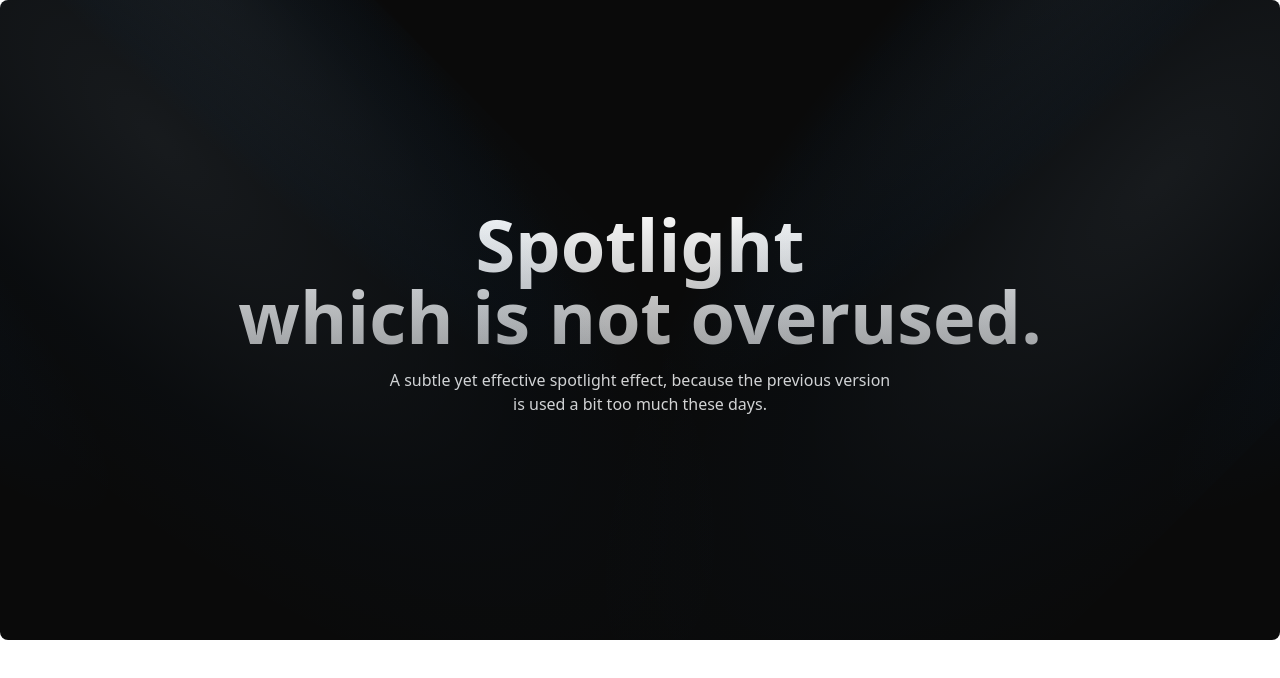
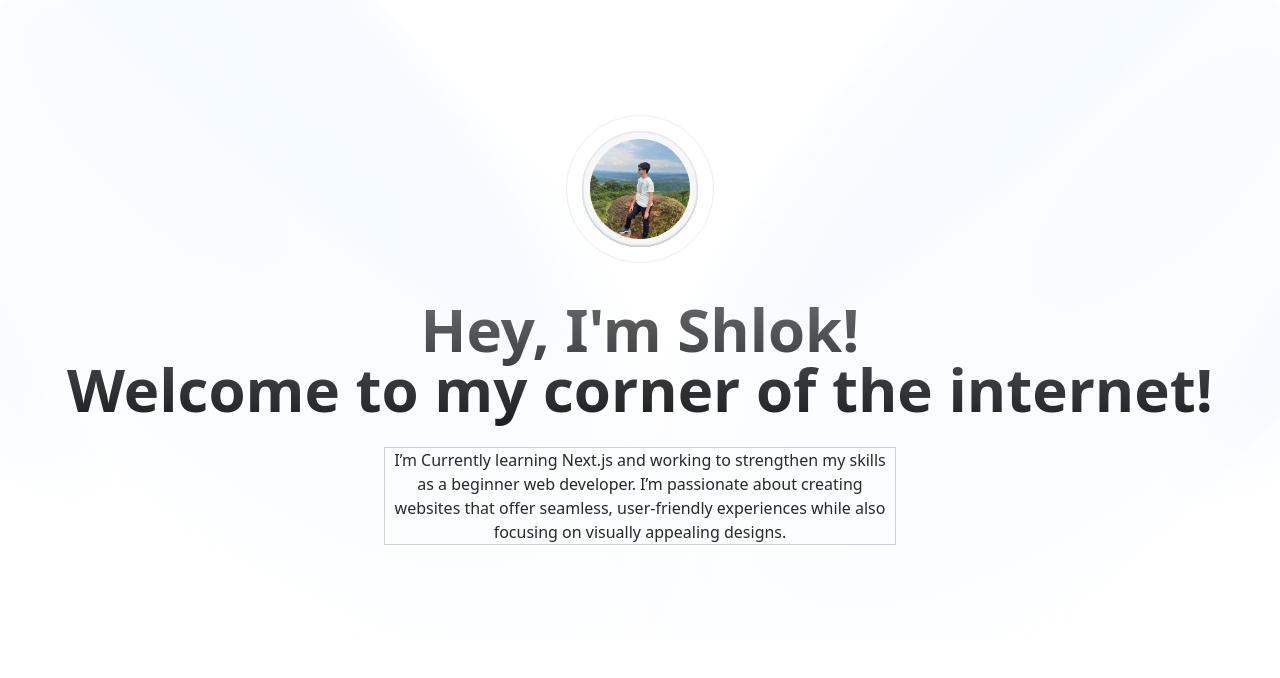
Before and after one commit to ShlokYatin/sentry, a Next.js app: page / in a window 1280 px wide. Shown: the top 678 px of the page. Built offline with nearby package versions, Linux system fonts and the light colour scheme.

Commit message:
Hero section Updated

```diff
--- a/app/globals.css
+++ b/app/globals.css
@@ -81,7 +81,7 @@
 }
 
 .dark {
-  --black: oklch(12% 0.013 255.508);
+  --black: oklch(8.24% 0.0346 275.68);
   --background: oklch(0.129 0.042 264.695);
   --foreground: oklch(0.984 0.003 247.858);
   --card: oklch(0.208 0.042 265.755);
--- a/app/page.tsx
+++ b/app/page.tsx
@@ -1,7 +1,13 @@
 import { SpotlightNew } from "@/components/Spotlight";
+import React from "react";
 
-export default function Home() {
+export default function Home({ children }: { children: React.ReactNode }) {
   return (
-    <SpotlightNew />
+    <main>
+      <SpotlightNew />
+      <div className="content">
+        {children}
+      </div>
+    </main>
   );
 }
--- /dev/null
+++ b/components/ProfilePic.tsx
@@ -0,0 +1,71 @@
+export function ProfilePic() {
+  return (
+    <div className="relative my-5 md:mt-9">
+      <svg
+        className="mx-auto"
+        width="148"
+        height="148"
+        viewBox="0 0 148 148"
+        fill="none"
+        xmlns="http://www.w3.org/2000/svg"
+      >
+        <circle cx="74" cy="74" r="73.5" stroke="#D6DADE" strokeOpacity="0.5" />
+        <g filter="url(#filter0_i_0_1)">
+          <rect x="16" y="16" width="116" height="116" rx="58" fill="#F7F7F8" />
+          <rect
+            x="16.75"
+            y="16.75"
+            width="114.5"
+            height="114.5"
+            rx="57.25"
+            stroke="#D6DADE"
+            strokeOpacity="0.5"
+            strokeWidth="1.5"
+          />
+        </g>
+        <defs>
+          <filter
+            id="filter0_i_0_1"
+            x="16"
+            y="14"
+            width="116"
+            height="118"
+            filterUnits="userSpaceOnUse"
+            colorInterpolationFilters="sRGB"
+          >
+            <feFlood floodOpacity="0" result="BackgroundImageFix" />
+            <feBlend
+              mode="normal"
+              in="SourceGraphic"
+              in2="BackgroundImageFix"
+              result="shape"
+            />
+            <feColorMatrix
+              in="SourceAlpha"
+              type="matrix"
+              values="0 0 0 0 0 0 0 0 0 0 0 0 0 0 0 0 0 0 127 0"
+              result="hardAlpha"
+            />
+            <feOffset dy="-2" />
+            <feGaussianBlur stdDeviation="1" />
+            <feComposite in2="hardAlpha" operator="arithmetic" k2="-1" k3="1" />
+            <feColorMatrix
+              type="matrix"
+              values="0 0 0 0 0.647059 0 0 0 0 0.682353 0 0 0 0 0.721569 0 0 0 0.5 0"
+            />
+            <feBlend
+              mode="normal"
+              in2="shape"
+              result="effect1_innerShadow_0_1"
+            />
+          </filter>
+        </defs>
+      </svg>
+      <img
+        className="absolute left-1/2 top-1/2 h-[100px] w-[100px] -translate-x-1/2 -translate-y-1/2 transform rounded-full"
+        src="/shlok.png"
+        alt="Profile Picture"
+      />
+    </div>
+  );
+}
--- a/components/Spotlight.tsx
+++ b/components/Spotlight.tsx
@@ -1,18 +1,23 @@
 "use client";
 import React from "react";
 import { Spotlight } from "@/components/ui/spotlight";
+import { ProfilePic } from "@/components/ProfilePic";
 
 export function SpotlightNew() {
   return (
-    <div className="h-[40rem] w-full rounded-md flex md:items-center md:justify-center bg-black/[0.96] antialiased bg-grid-white/[0.02] relative overflow-hidden">
+    <div className="h-[40rem] w-full rounded-md flex md:items-center md:justify-center --black/[0.96] antialiased bg-grid-white/[0.02] relative overflow-hidden">
       <Spotlight />
-      <div className=" p-4 max-w-7xl  mx-auto relative z-10  w-full pt-20 md:pt-0">
-        <h1 className="text-4xl md:text-7xl font-bold text-center bg-clip-text text-transparent bg-gradient-to-b from-neutral-50 to-neutral-400 bg-opacity-50">
-          Spotlight <br /> which is not overused.
+      <div className="p-4 max-w-7xl mx-auto relative z-10 w-full md:pt-0 text-center">
+        <ProfilePic />
+        <h1 className="text-4xl md:text-6xl font-bold bg-clip-text text-transparent bg-gradient-to-b from-neutral-500 to-neutral-900 dark:from-neutral-50 dark:to-neutral-400 bg-opacity-50 pt-4 pb-4">
+          Hey, I'm Shlok! <br />
+          Welcome to my corner of the internet!
         </h1>
-        <p className="mt-4 font-normal text-base text-neutral-300 max-w-lg text-center mx-auto">
-          A subtle yet effective spotlight effect, because the previous version
-          is used a bit too much these days.
+        <p className="mt-3 font-normal text-base text-neutral-800 dark:text-neutral-300 max-w-lg text-center mx-auto border-t border-l border-r border-b border-neutral-300 dark:border-neutral-600">
+          I’m Currently learning Next.js and working to strengthen my skills as
+          a beginner web developer. I’m passionate about creating websites that
+          offer seamless, user-friendly experiences while also focusing on
+          visually appealing designs.
         </p>
       </div>
     </div>
--- a/components/ui/floating-navbar.tsx
+++ b/components/ui/floating-navbar.tsx
@@ -66,7 +66,7 @@ export const FloatingNav = ({
             key={`link=${idx}`}
             href={navItem.link}
             className={cn(
-              "relative dark:text-neutral-50 items-center flex space-x-1 text-neutral-600 dark:hover:text-neutral-300 hover:text-neutral-500"
+              "relative dark:text-neutral-50 items-center flex space-x-1 font-bold text-primary dark:hover:text-neutral-300 hover:text-neutral-500"
             )}
           >
             <span className="block sm:hidden">{navItem.icon}</span>
--- a/package.json
+++ b/package.json
@@ -23,6 +23,7 @@
     "next-themes": "^0.4.6",
     "react": "^19.0.0",
     "react-dom": "^19.0.0",
+    "react-icons": "^5.5.0",
     "tailwind-merge": "^3.0.2",
     "tailwindcss-animate": "^1.0.7"
   },
```
Also changed, not shown: components.json, public/shlok.png (added), 1 other file (tests, documents, lock files or other folders).
